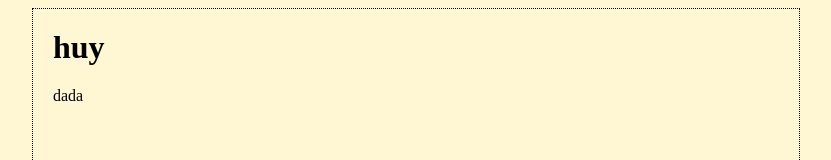
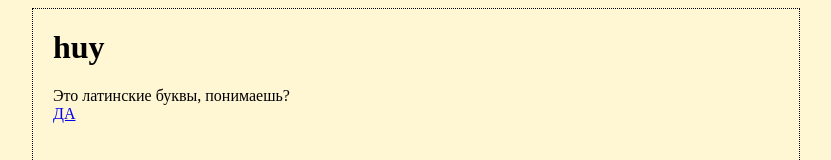
Before and after one commit to skorpius2012/skorpius2012.github.io, a plain HTML site: page index.html in a window 1280 px wide. Shown: the top 160 px of the page, without its empty margins (224-1055 px from the left). Drawn offline with Linux system fonts and the light colour scheme.

Commit message:
first commit

```diff
--- a/xuy.html
+++ b/index.html
@@ -18,7 +18,10 @@
 
  <body>
  <h1> huy </h1>
- <p> dada </p>
- </body>
+ <p>
+ Это латинские буквы, понимаешь?<br>
+ <a href="krasava/krasava.html"> ДА </a>
+</p>
+</body>
 
 </html>
```
